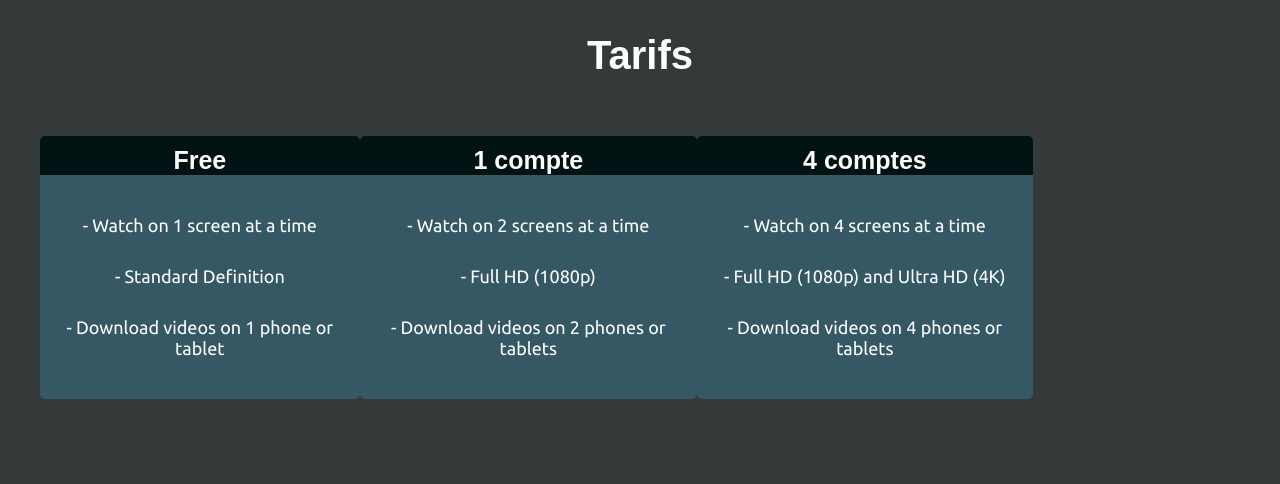
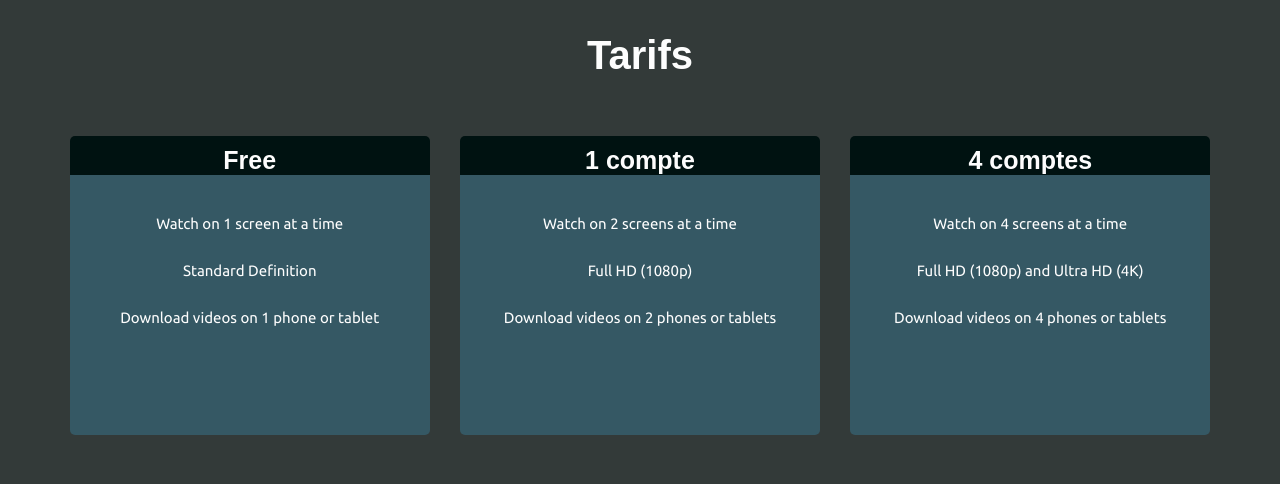
Before and after one commit to Polo1337/Projet-VOD, a PHP site: page /TARIFS.html in a window 1280 px wide. Shown: the top 484 px of the page. Run offline with PHP 8.4, Linux system fonts and the light colour scheme; some web fonts are replaced.

Commit message:
version ipad

```diff
--- a/TARIFS.html
+++ b/TARIFS.html
@@ -20,31 +20,31 @@
 
         <div class="all-tarifs">
 
-            <div>
+            <div class="dada-flex">
 
                 <h3 class="titre-prix">Free</h3>
                 <div class="prix-dada">
-                    <p class="descrip-dada">- Watch on 1 screen at a time</p>
-                    <p class="descrip-dada">- Standard Definition</p>
-                    <p class="descrip-dada">- Download videos on 1 phone or tablet</p>
+                    <p class="descrip-dada">Watch on 1 screen at a time</p>
+                    <p class="descrip-dada">Standard Definition</p>
+                    <p class="descrip-dada"> Download videos on 1 phone or tablet</p>
                 </div>
             </div>
 
-            <div>
+            <div class="dada-flex">
                 <h3 class="titre-prix" >1 compte</h3>
                 <div class="prix-dada">
-                    <p class="descrip-dada">- Watch on 2 screens at a time</p>
-                    <p class="descrip-dada">- Full HD (1080p)</p>
-                    <p class="descrip-dada">- Download videos on 2 phones or tablets</p>
+                    <p class="descrip-dada"> Watch on 2 screens at a time</p>
+                    <p class="descrip-dada">Full HD (1080p)</p>
+                    <p class="descrip-dada"> Download videos on 2 phones or tablets</p>
                 </div>
             </div>
 
-            <div>
+            <div class="dada-flex">
                 <h3 class="titre-prix">4 comptes</h3>
                 <div class="prix-dada">
-                    <p class="descrip-dada">- Watch on 4 screens at a time</p>
-                    <p class="descrip-dada">- Full HD (1080p) and Ultra HD (4K) </p>
-                    <p class="descrip-dada">- Download videos on 4 phones or tablets</p>
+                    <p class="descrip-dada"> Watch on 4 screens at a time</p>
+                    <p class="descrip-dada"> Full HD (1080p) and Ultra HD (4K) </p>
+                    <p class="descrip-dada"> Download videos on 4 phones or tablets</p>
                 </div>
             </div>
 
--- a/tarifs.css
+++ b/tarifs.css
@@ -63,5 +63,27 @@ background-color:#333A39;
 @media only screen and (min-width:768px){
     .all-tarifs{
         display:flex;
+        justify-content: space-evenly;
+    }
+
+
+    .dada-flex{
+        width:30%;
+    }
+
+    .prix-dada{
+        width:100%;
+        height:30vh;
+
+    }
+
+    .descrip-dada{
+        font-size:15px;
     }
 }
+
+@media only screen and (min-width:1000px){
+
+
+
+}
```
